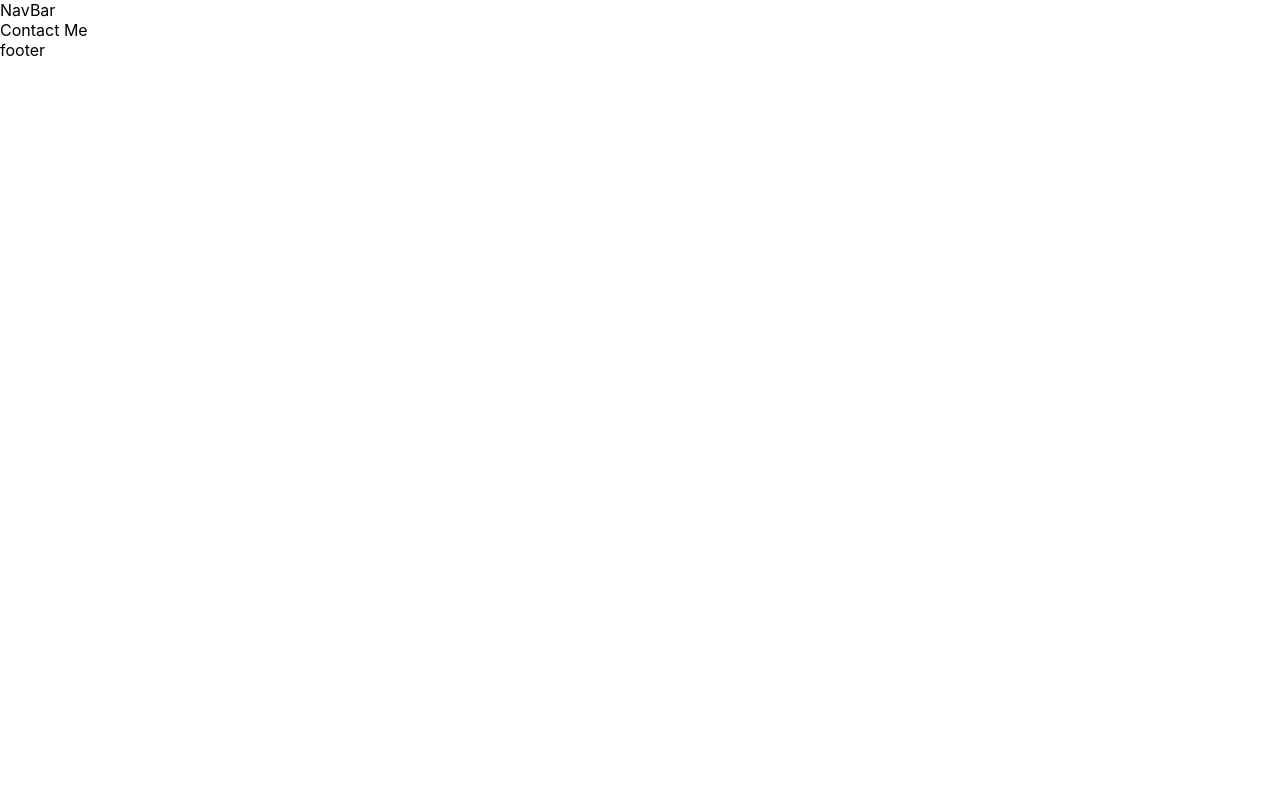
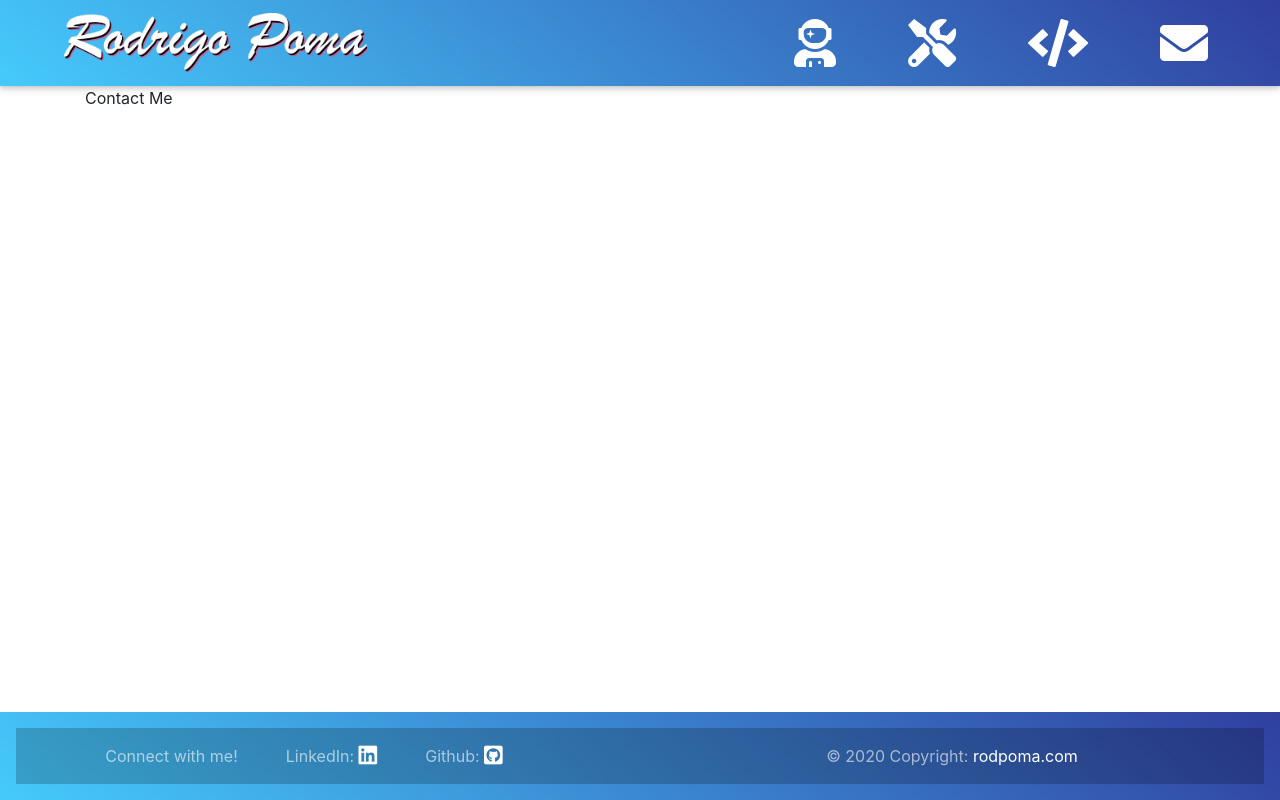
Before and after one commit to rodpoma/rodpoma-portfolio, a React (Create React App) app: page /contact in a window 1280 px wide. Built offline with nearby package versions, Linux system fonts and the light colour scheme.

Commit message:
Navbar & Footer complete minus animation

```diff
--- a/package.json
+++ b/package.json
@@ -3,10 +3,14 @@
   "version": "0.1.0",
   "private": true,
   "dependencies": {
+    "@fortawesome/fontawesome": "^1.1.8",
+    "@fortawesome/fontawesome-free": "^5.14.0",
     "@testing-library/jest-dom": "^4.2.4",
     "@testing-library/react": "^9.3.2",
     "@testing-library/user-event": "^7.1.2",
     "bootstrap": "^4.5.2",
+    "bootstrap-css-only": "^4.4.1",
+    "mdbreact": "^4.27.0",
     "react": "^16.13.1",
     "react-bootstrap": "^1.3.0",
     "react-dom": "^16.13.1",
--- a/src/App.js
+++ b/src/App.js
@@ -10,6 +10,9 @@ import {Container} from "react-bootstrap";
 import {BrowserRouter, Route} from "react-router-dom";
 
 import "./App.css";
+import "mdbreact/dist/css/mdb.css";
+import "bootstrap-css-only/css/bootstrap.min.css";
+import "@fortawesome/fontawesome-free/css/all.min.css";
 
 const App = () => {
   return (
--- a/src/components/Footer.jsx
+++ b/src/components/Footer.jsx
@@ -1,7 +1,37 @@
 import React from "react";
+import {MDBContainer, MDBCol, MDBRow, MDBFooter, MDBIcon} from "mdbreact";
 
 const Footer = () => {
-  return <div>footer</div>;
+  return (
+    <MDBFooter color="blue-gradient" className="footer">
+      <div className="footer-copyright text-center py-3">
+        <MDBContainer fluid>
+          <MDBRow>
+            <MDBCol>
+              <span className="mr-5 align-text-center">Connect with me!</span>
+              <span>LinkedIn: </span>
+              <a href="https://linkedin.com/in/rodrigpoma" className="mr-5">
+                <MDBIcon fab icon="linkedin" className="white-text" size="lg" />
+              </a>
+              <span>Github: </span>
+              <a href="https://github.com/rodpoma" className="mr-5">
+                <MDBIcon
+                  fab
+                  icon="github-square"
+                  className="white-text"
+                  size="lg"
+                />
+              </a>
+            </MDBCol>
+            <MDBCol>
+              &copy; {new Date().getFullYear()} Copyright:
+              <a href="https://www.rodpoma.com"> rodpoma.com </a>
+            </MDBCol>
+          </MDBRow>
+        </MDBContainer>
+      </div>
+    </MDBFooter>
+  );
 };
 
 export default Footer;
--- a/src/components/NavBar.jsx
+++ b/src/components/NavBar.jsx
@@ -1,7 +1,44 @@
 import React from "react";
+import {
+  MDBNavbar,
+  MDBNavbarBrand,
+  MDBNavbarNav,
+  MDBNavItem,
+  MDBNavLink,
+  MDBIcon,
+} from "mdbreact";
+import PWL from "./assets/Portfolio website logo.png";
 
-const NavBar = () => {
-  return <div>NavBar</div>;
+const Navbar = () => {
+  return (
+    <MDBNavbar color="blue-gradient" dark expand="md">
+      <MDBNavbarBrand href="/" className="ml-5">
+        <img src={PWL} alt="" height="60" />
+      </MDBNavbarBrand>
+      <MDBNavbarNav right>
+        <MDBNavItem>
+          <MDBNavLink className="white-text ml-2 mr-5" to="/about">
+            <MDBIcon icon="user-astronaut" className="white-text" size="3x" />
+          </MDBNavLink>
+        </MDBNavItem>
+        <MDBNavItem>
+          <MDBNavLink className="white-text ml-2 mr-5" to="/skills">
+            <MDBIcon icon="tools" className="white-text" size="3x" />
+          </MDBNavLink>
+        </MDBNavItem>
+        <MDBNavItem>
+          <MDBNavLink className="white-text ml-2 mr-5" to="/projects">
+            <MDBIcon icon="code" className="white-text" size="3x" />
+          </MDBNavLink>
+        </MDBNavItem>
+        <MDBNavItem>
+          <MDBNavLink className="white-text ml-2 mr-5" to="/contact">
+            <MDBIcon icon="envelope" className="white-text" size="3x" />
+          </MDBNavLink>
+        </MDBNavItem>
+      </MDBNavbarNav>
+    </MDBNavbar>
+  );
 };
 
-export default NavBar;
+export default Navbar;
--- a/src/index.css
+++ b/src/index.css
@@ -1,13 +1,22 @@
 body {
   margin: 0;
-  font-family: -apple-system, BlinkMacSystemFont, 'Segoe UI', 'Roboto', 'Oxygen',
-    'Ubuntu', 'Cantarell', 'Fira Sans', 'Droid Sans', 'Helvetica Neue',
+  font-family: -apple-system, BlinkMacSystemFont, "Segoe UI", "Roboto", "Oxygen",
+    "Ubuntu", "Cantarell", "Fira Sans", "Droid Sans", "Helvetica Neue",
     sans-serif;
   -webkit-font-smoothing: antialiased;
   -moz-osx-font-smoothing: grayscale;
 }
 
 code {
-  font-family: source-code-pro, Menlo, Monaco, Consolas, 'Courier New',
+  font-family: source-code-pro, Menlo, Monaco, Consolas, "Courier New",
     monospace;
 }
+
+.footer {
+  margin-top: 1rem;
+  padding: 1rem;
+  position: fixed;
+  bottom: 0;
+  left: 0;
+  width: 100%;
+}
```
Also changed, not shown: src/components/assets/Portfolio website logo.png (added), 1 other file (tests, documents, lock files or other folders).
